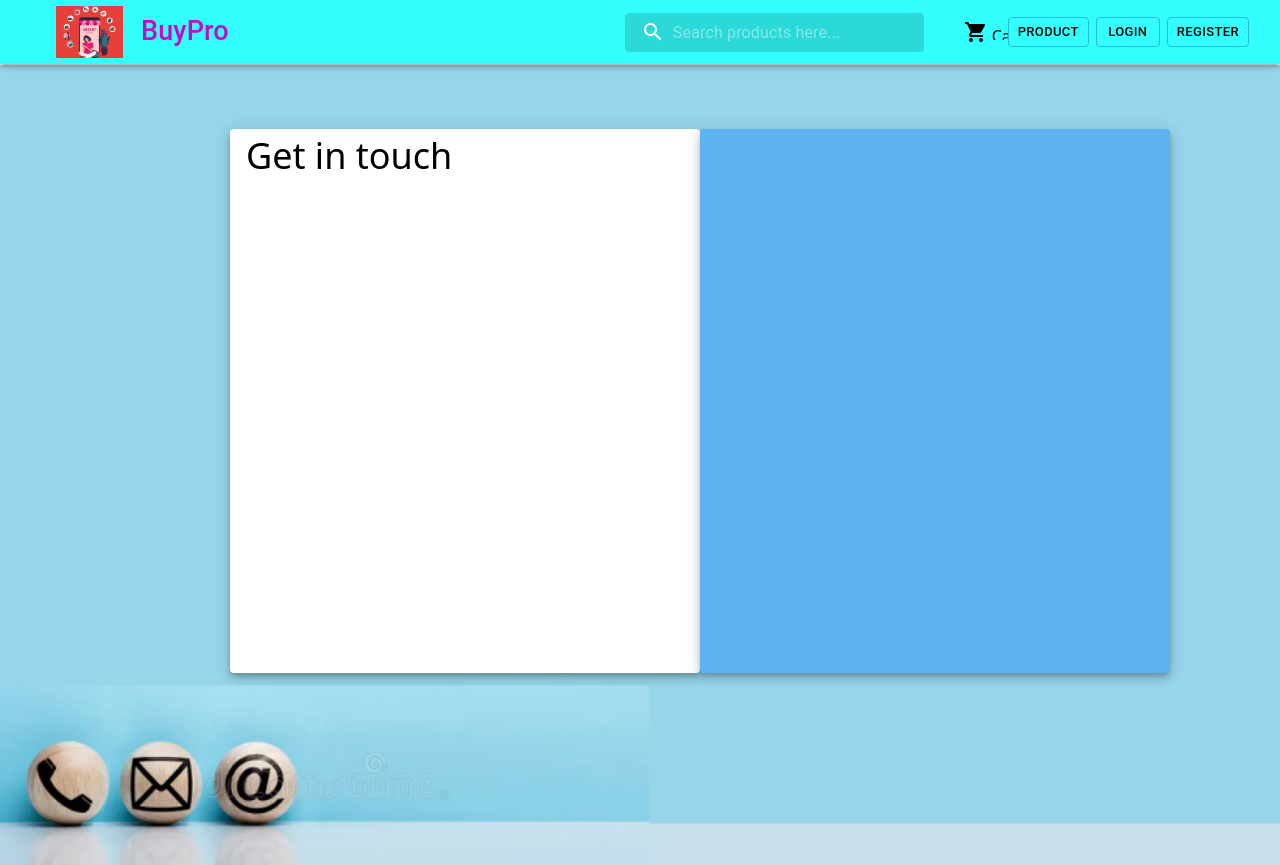
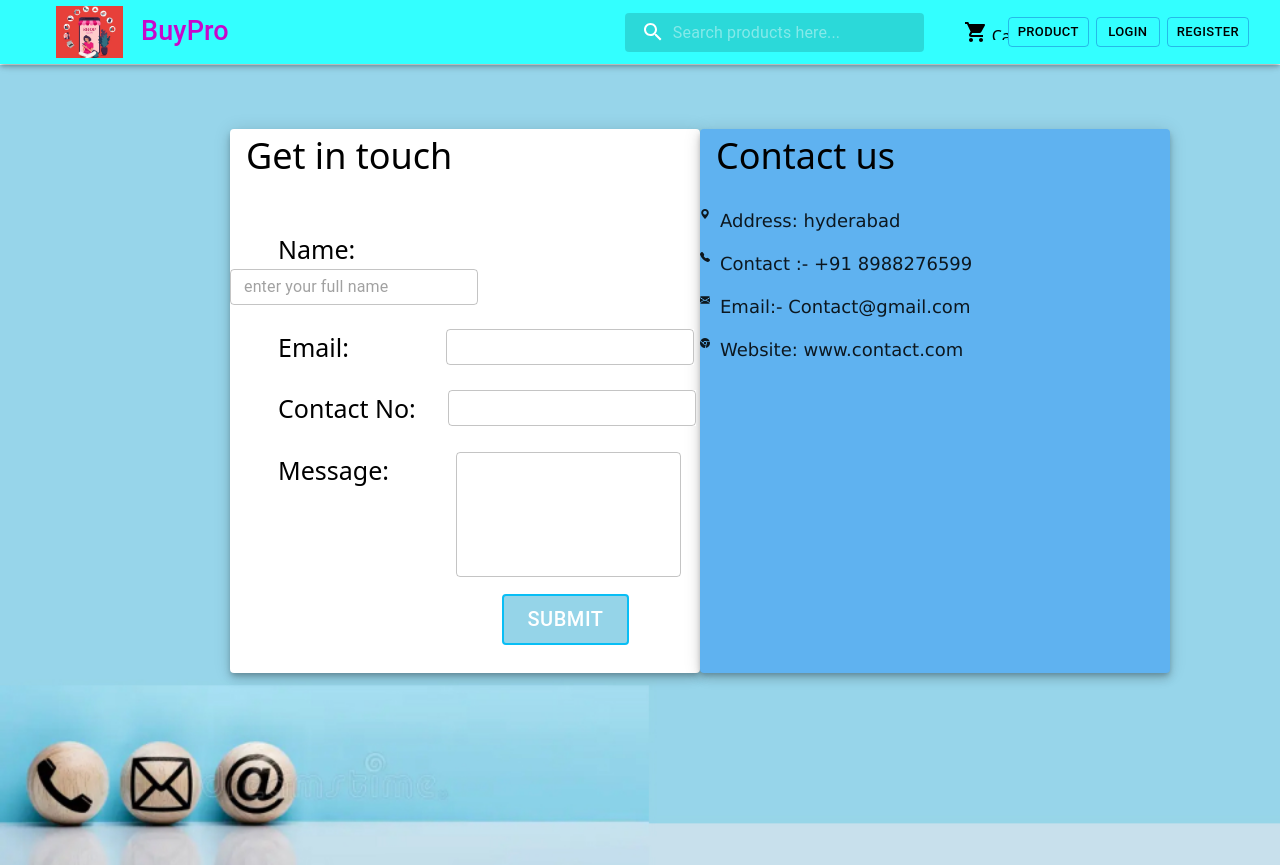
Before and after one commit to sowmyav3/MY_React_Apps, a React (Create React App) app in the folder exercise_productwebsite/: page /contact in a window 1280 px wide. Built offline with nearby package versions, Linux system fonts and the light colour scheme.

Commit message:
[login,contact, register pages]

```diff
--- a/exercise_productwebsite/src/App.css
+++ b/exercise_productwebsite/src/App.css
@@ -24,20 +24,22 @@
 }
 
 /*login*/
-.wrapper{
+.wrapper {
   height: 100vh;
   width: 100vw;
   overflow-x: hidden;
   overflow-y: hidden;
 }
+
 .login {
   width: 300px;
-  padding:20px;
-  height:min-content;
+  padding: 20px;
+  height: min-content;
   border-radius: 5px;
   color: black;
   background-color: aliceblue;
 }
+
 .loginpage {
   background-image: url("../public/Assets/Login.jpg");
   background-repeat: no-repeat;
@@ -63,22 +65,26 @@
   font-size: 22px;
   padding-right: 44px;
 }
-.login-forgottext{
+
+.login-forgottext {
   color: #4CC8E4;
   font-size: 19px;
   text-decoration: none;
   margin-left: 14rem;
 }
-.login-user{
+
+.login-user {
   color: white;
   font-size: 19px;
   margin-left: 13rem;
 }
-.login-reg{
+
+.login-reg {
   color: #4CC8E4;
   font-size: 19px;
   text-decoration: none;
 }
+
 /*header*/
 .logo-img {
   width: 67px;
@@ -93,26 +99,30 @@
   color: #C708CB;
   padding-left: 8px;
 }
+
 /*Register*/
-.wrapper{
+.wrapper {
   height: 100vh;
   width: 100vw;
   overflow-x: hidden;
   overflow-y: hidden;
 }
+
 .register {
   width: 300px;
-  padding:20px;
-  height:min-content;
+  padding: 20px;
+  height: min-content;
   border-radius: 5px;
   color: black;
   background-color: aliceblue;
 }
-.registerpage{
+
+.registerpage {
   background-image: url("../public/Assets/Registration.jpg");
   background-repeat: no-repeat;
   background-size: cover;
 }
+
 .registerContent {
   color: white;
   font-size: 26px;
@@ -131,42 +141,66 @@
   font-size: 22px;
   padding-right: 44px;
 }
-.register-user{
+
+.register-user {
   color: white;
   font-size: 19px;
   margin-left: 5rem;
 }
-.register-log{
+
+.register-log {
   color: #4CC8E4;
   font-size: 19px;
   text-decoration: none;
 }
 
 /*contact*/
-.wrapper{
+.wrapper {
   height: 100vh;
   width: 100vw;
   overflow-x: hidden;
   overflow-y: hidden;
 }
+
 .contact {
   width: 300px;
-  padding:20px;
-  height:min-content;
+  padding: 20px;
+  height: min-content;
   border-radius: 5px;
   color: black;
   background-color: aliceblue;
 }
+
 .contactpage {
   background-image: url("../public/Assets/Contact/Contactus.jpg");
   background-repeat: no-repeat;
   background-size: cover;
 }
 
-.contact-content1{
+.contact-content1 {
   font-size: 36px;
   color: black;
   padding-left: 1rem;
+}
+
+.contact-text1 {
+  color: black;
+  font-size: 25px;
+  padding-left: 3rem;
+  padding-right: 97px;
+}
+
+.contact-text2 {
+  color: black;
+  font-size: 25px;
+  padding-left: 3rem;
+  padding-right: 32px;
+}
+.contact-text3 {
+  color: black;
+  font-size: 25px;
+  padding-left: 3rem;
+  padding-right: 67px;
 }
 
 
--- a/exercise_productwebsite/src/Components/Contact.js
+++ b/exercise_productwebsite/src/Components/Contact.js
@@ -3,6 +3,9 @@ import { useState } from 'react';
 import './Contact.css';
 import Box from '@mui/material/Box';
 import Paper from '@mui/material/Paper';
+import Button from '@mui/material/Button';
+import TextField from '@mui/material/TextField';
+
 function Contact(props) {
     const [disabled, setdisabled] = useState("true");
     const [name, setName] = useState('');
@@ -58,16 +61,94 @@ function Contact(props) {
                     }}
                 >
                     <Paper elevation={6}
-                    sx={{marginLeft: "230px",marginRight:"0px"}}
+                        sx={{ marginLeft: "230px", marginRight: "0px" }}
                     >
                         <span className='contact-content1'>Get in touch</span>
+                        <div style={{ marginTop: "3rem" }}>
+                            <div>
+                                <span className='contact-text1'>Name:</span>
+
+                                <TextField
+                                    required
+                                    border="1px"
+                                    borderColor="black"
+                                    id="filled-required"
+                                    placeholder='enter your full name'
+                                    onChange={namehandleChange}
+                                    value={name}
+
+                                />
+                            </div>
+                            <br />
+                            <div>
+                                <span className='contact-text1'>Email:</span>
+
+                                <TextField
+                                    required
+                                    id="filled-required"
+                                    onChange={emailhandleChange}
+                                    value={email}
+                                />
+                            </div>
+                            <br />
+                            <div>
+                                <span className='contact-text2'>Contact No:</span>
+                                <TextField
+                                    required
+                                    id="filled-required"
+                                    onChange={NumberhandleChange}
+                                    value={num}
+                                />
+                            </div>
+                            <br />
+                            <div>
+                                <span className='contact-text3'>Message:</span>
+                                <TextField
+                                    required
+                                    id="filled-required"
+                                    multiline
+                                    rows={4}
+                                    onChange={messagehandleChange}
+                                    value={message}
+                                />
+                            </div>
+                            <Button sx={{
+                                backgroundColor: "#95D4E8", border: 1, margin: "17px", color: "white", fontSize: "20px", width: "127px", marginLeft: "272px", borderColor: "#08BEF5", borderWidth: "2px",
+                                ":hover": {
+                                    color: "black",
+                                    backgroundColor: "#95D4E8"
+                                }
+                            }}
+                                type="submit"
+                                onClick={Contacthandler}
+                            >SUBMIT</Button>
+                        </div>
                     </Paper>
                     <Paper elevation={6} sx={{
                         width: "470px",
                         height: "34rem",
                         backgroundColor: "#5FB2F0",
                     }}>
+                        <span className='contact-content1'>Contact us</span>
+                        <div className='mt-4'>
+                             <div className='d-flex'>
+                                 <i class="bi bi-geo-alt-fill"></i>
+                                 <p >Address: hyderabad</p>
+                             </div>
+                             <div className='d-flex'>
+                                 <i class="bi bi-telephone-fill"></i>
+                                 <p>Contact :- +91 8988276599</p>
+                             </div>
+                             <div className='d-flex'>
+                                 <i class="bi bi-envelope-fill"></i>
+                                 <p>Email:- Contact@gmail.com</p>
+                             </div>
+                             <div className='d-flex'>
+                                 <i class="bi bi-browser-chrome"></i>
+                             <p>Website: www.contact.com</p>
+                             </div>
 
+                         </div>
                     </Paper>
                 </Box>
 
--- a/exercise_productwebsite/src/Components/Home.js
+++ b/exercise_productwebsite/src/Components/Home.js
@@ -3,9 +3,7 @@ import React from 'react';
 function Home(props) {
     return (
         <div>
-            This is
-
-            home page
+            This is home page
         </div>
     );
 }
--- a/exercise_productwebsite/src/Components/Login.js
+++ b/exercise_productwebsite/src/Components/Login.js
@@ -34,26 +34,26 @@ function Login() {
             }
         }
     }
-    const Item = styled(Paper)(({ theme }) => ({
-        backgroundColor: theme.palette.mode === 'dark' ? '#1A2027' : '#CFE9FF',
-        ...theme.typography.body2,
-        padding: theme.spacing(1),
-        textAlign: 'center',
-        backgroundColor: "transparent",
-    }));
     return (
         <div className='loginpage'>
             <div className=' wrapper  justify-content-center w-100'>
                 <span className='loginContent1'>
                     LOGIN PAGE
                 </span>
-                <Grid
-                    container
-                    sx={{marginTop:"14rem", marginLeft:"54rem"}}
+                <Paper
+                    elevation={6}
+                    sx={{
+                        marginTop: "14rem",
+                        marginLeft: "49rem",
+                        textAlign: 'center',
+                        backgroundColor: "transparent",
+                        border: "none",
+                        borderRadius: "none",
+                        boxShadow: "none"
+                    }}
+
                 >
-                    <Grid item >
-                        <Item>
-                            <div>
+
                     <div>
                         <span className='login-text1'>Email:</span>
 
@@ -77,19 +77,16 @@ function Login() {
                     </div>
                     <Button sx={{ backgroundColor: "#095996", border: "2", margin: "17px", color: "white", width: "95px", marginLeft: "272px" }}
                         type="submit" onClick={loginhandler} >LOGIN</Button>
-                                <br/>
+                    <br />
                     <Link className='login-forgottext'>Forgot Password</Link>
-                                <br/>
+                    <br />
                     <span className='login-user'>New User :
                         <Link to="/register" className='login-reg'>
                             Register
                         </Link>
                     </span>
-                            </div>
-                        </Item>
 
-                    </Grid>
-                </Grid>
+                </Paper>
             </div>
         </div >
     );
```
Also changed, not shown: exercise_productwebsite/src/Components/Register.js (+20 -26 lines). Lines whose indentation alone changed are shown as unchanged.
